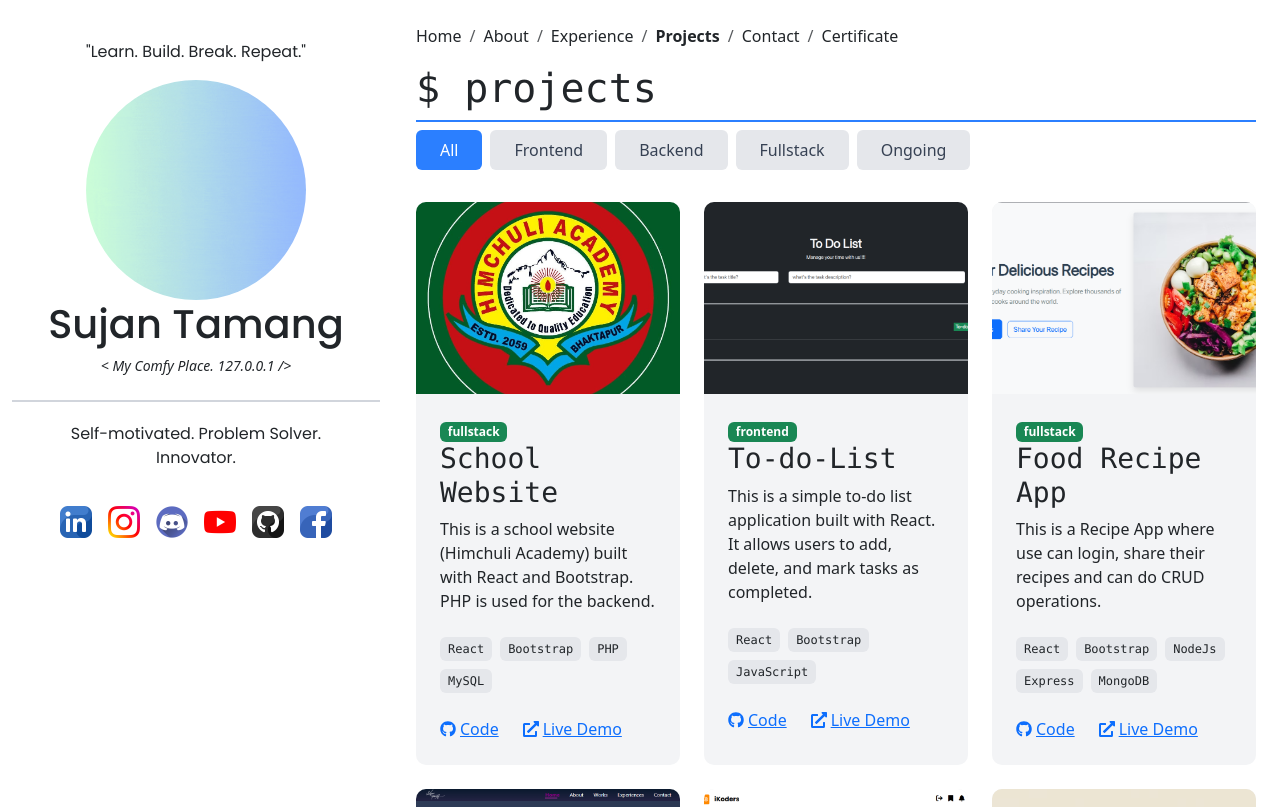
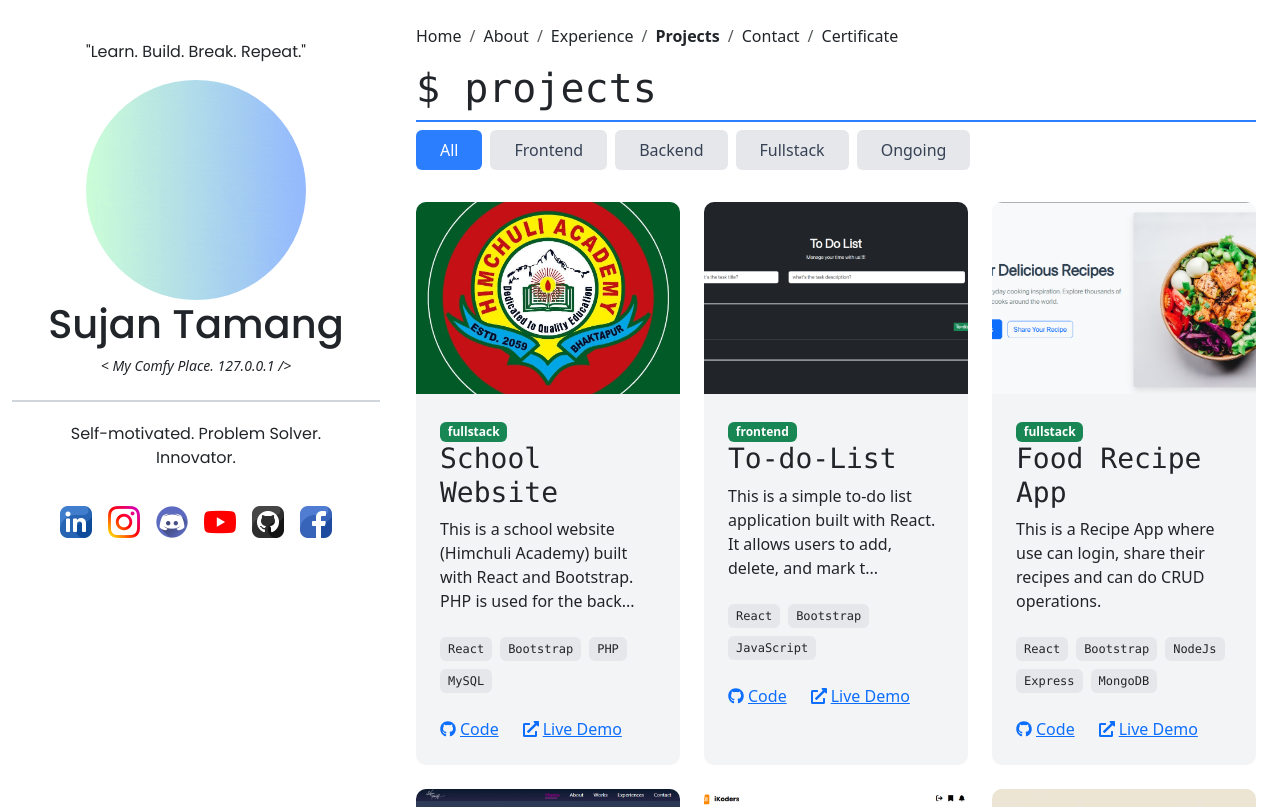
Before and after one commit to ST079/Portfolio-3.0, a React (Vite) app in the folder client/: page /projects in a window 1280 px wide. Shown: the top 807 px of the page. Built offline with nearby package versions, Linux system fonts and the light colour scheme.

Commit message:
Limit project description length in ProjectCard
Truncate project description to 100 characters if it's too long.

```diff
--- a/client/src/components/ProjectCard.jsx
+++ b/client/src/components/ProjectCard.jsx
@@ -26,7 +26,11 @@ const ProjectCard = ({ project, darkMode }) => {
       <div className="p-4">
         <span class={`badge ${project.category==="ongoing"? "bg-danger" : "bg-success"}`}>{project.category}</span>
         <h3 className="text-xl font-bold font-mono mb-2">{project.title}</h3>
-        <p className="mb-4">{project.description}</p>
+        <p className="mb-4">
+  {project.description.length > 100
+    ? project.description.slice(0, 100) + "..."
+    : project.description}
+</p>
 
         <div className="flex flex-wrap gap-2 mb-4">
           {project.techStack.map((tech, index) => (
```
